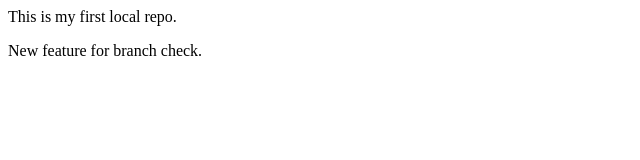
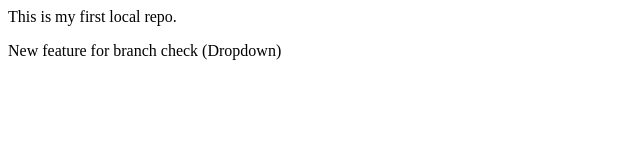
Before and after one commit to TheCuriousNeuron/Local-Repo, a plain HTML site: page index.html in a window 1280 px wide. Shown: the full height of the page, 0-640 px from the left. Drawn offline with Linux system fonts and the light colour scheme.

Commit message:
Dropdown

```diff
--- a/index.html
+++ b/index.html
@@ -1,2 +1,2 @@
 <p>This is my first local repo.</p>
-<p>New feature for branch check.</p>
+<p>New feature for branch check (Dropdown)</p>
```
